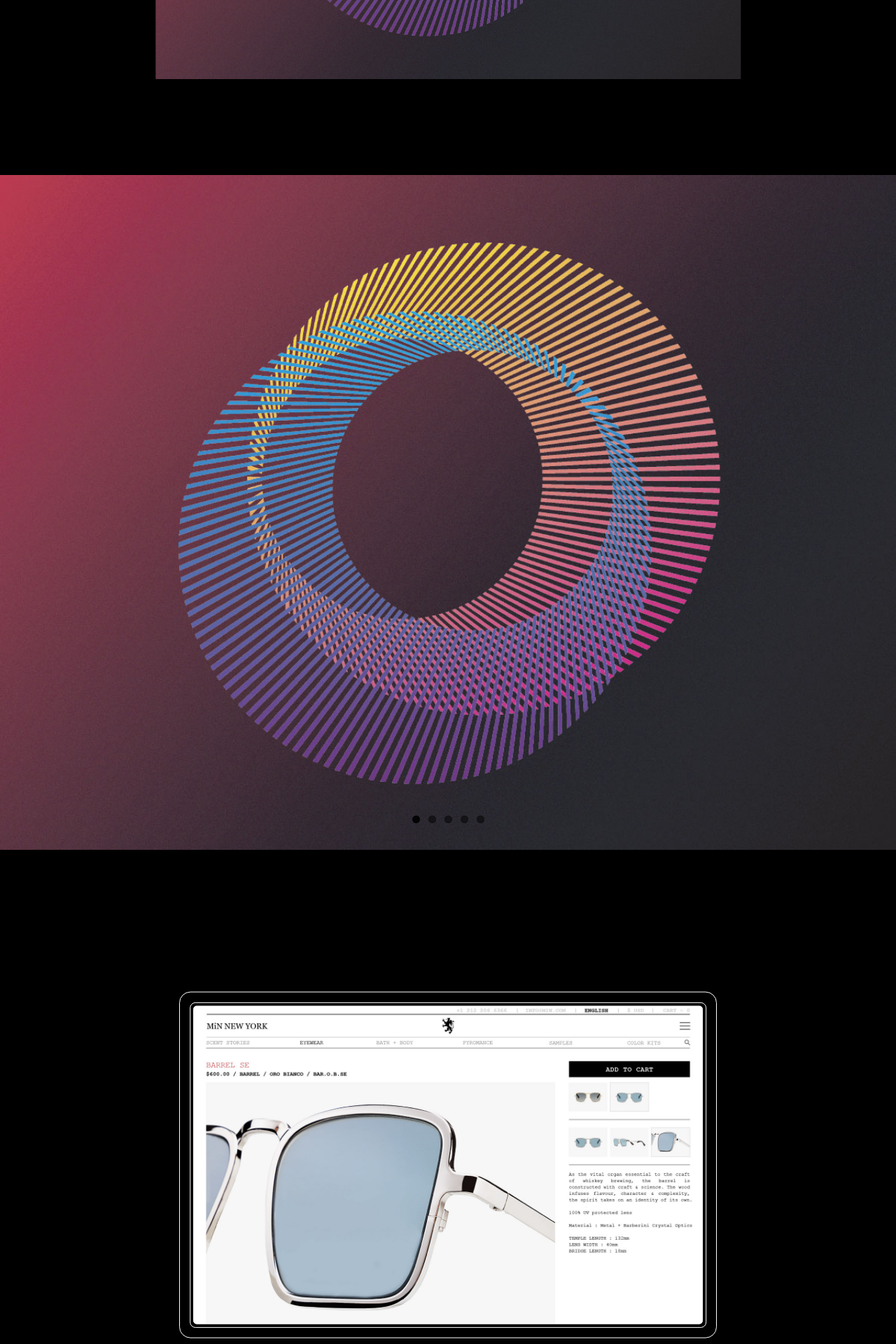
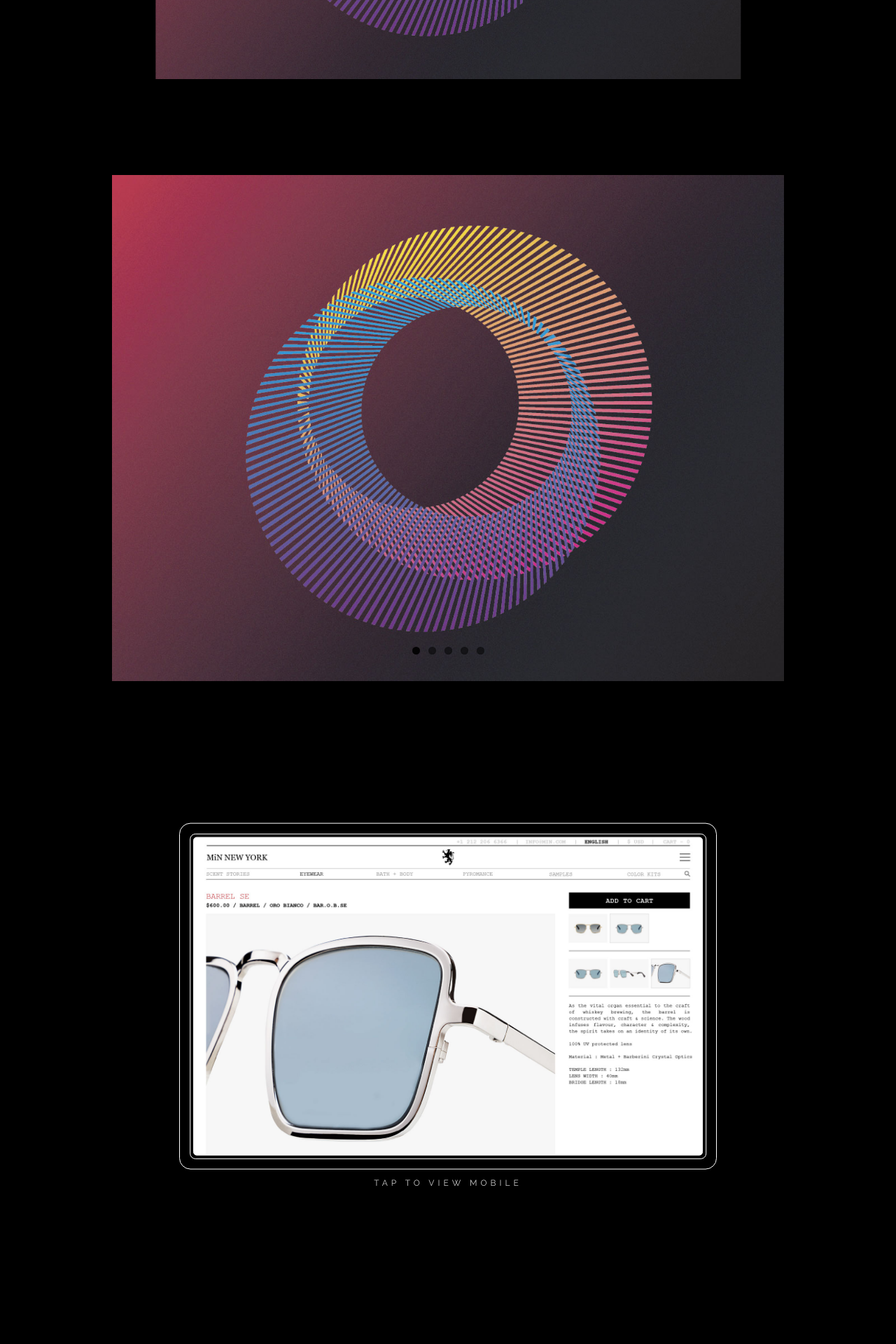
Before and after one commit to Maximsmith/Maximsmith, a Jekyll site: the page built from work/proj-7.html, in a window 1280 px wide. Shown: the part 2654-4574 px from the top of the page at 70% size. Built offline with Jekyll 4.4.1, drawn with Linux system fonts in a browser that asks for light colours; nearby versions of some CDN libraries; grey boxes are pictures that could not be loaded.

Commit message:
Update carousel.css

```diff
--- a/css/carousel.css
+++ b/css/carousel.css
@@ -1,9 +1,15 @@
+.carousel_demo {
+	height: 100%;
+    width: 100%;
+    position: relative;
+}
+
 .carousel {
-	width: 100%;
-	/*
-	height: 100%;
-	*/
+	width: 75%;
 	height: auto;
+	position: relative;
+	left: 50%;
+	transform: translateX(-50%);
 }
 
 .flexslider {
```
